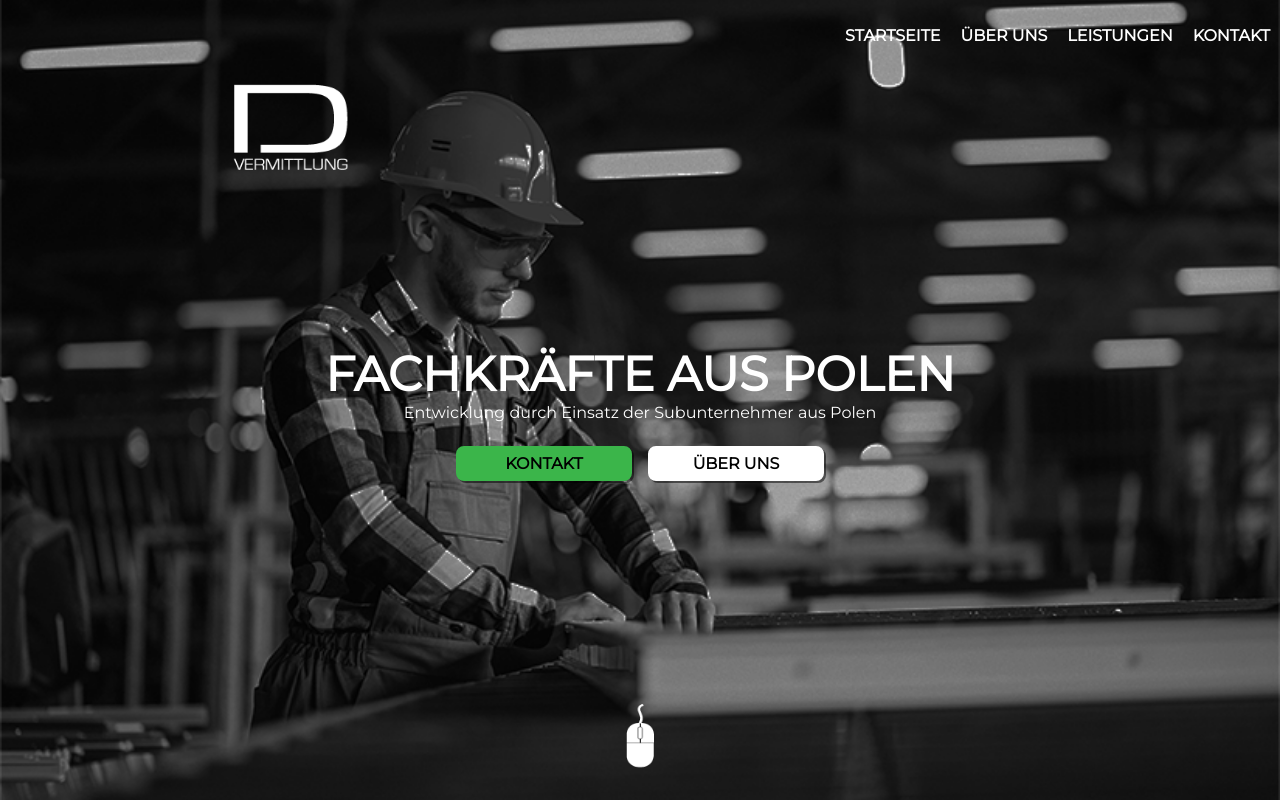
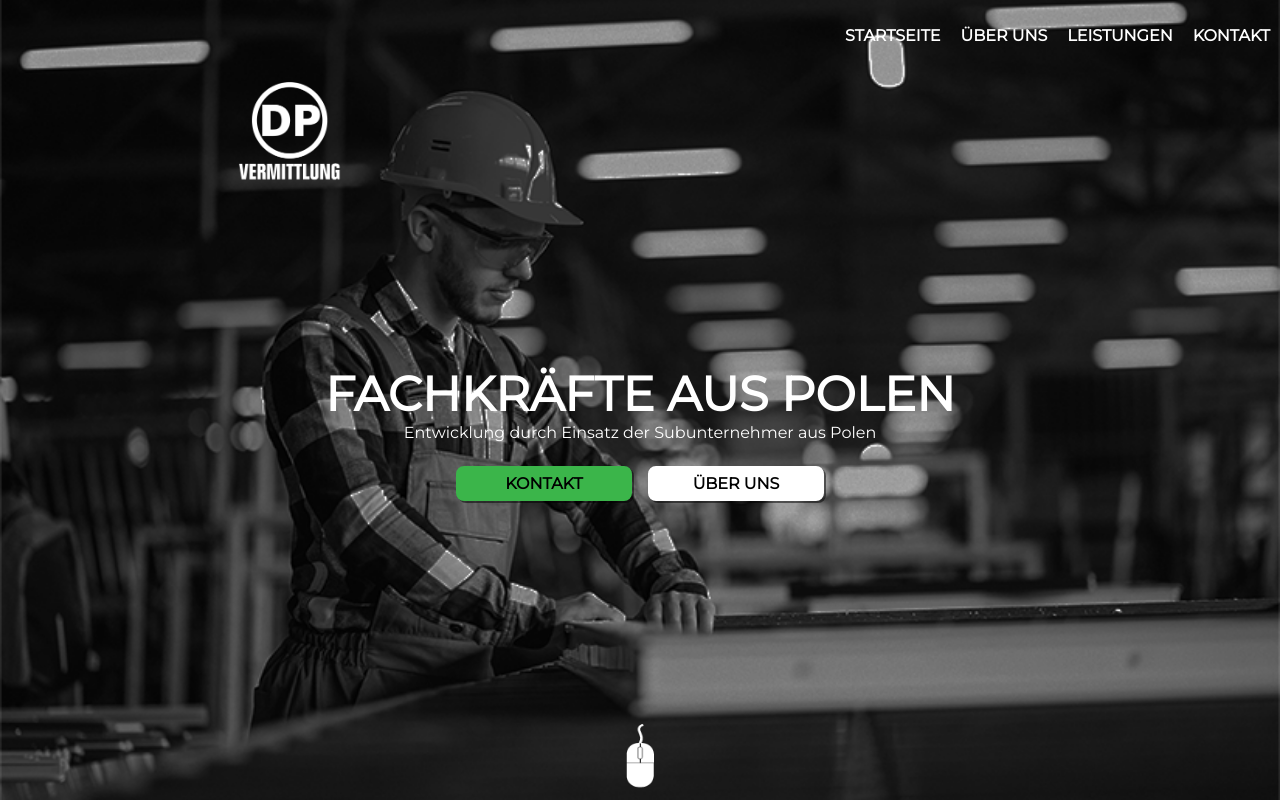
Before and after one commit to 3xoses/DPVermittlung_site, a plain HTML site: page index.html in a window 1280 px wide. Shown: the top 800 px of the page. Drawn offline with Linux system fonts and the light colour scheme.

Commit message:
add new logo

```diff
--- a/index.html
+++ b/index.html
@@ -20,7 +20,7 @@
                 <li><a href="#kontakt">Kontakt</a></li>
             </ul>
             <div class="container__header_companyInfo">
-                <img src="src/logo_biale.png"/>
+                <img src="src/DP_Logo_biale.png"/>
                 <p>FACHKRÄFTE AUS POLEN</p>
                 <p>Entwicklung durch Einsatz der Subunternehmer aus Polen</p>
             </div>
--- a/main.css
+++ b/main.css
@@ -43,7 +43,7 @@ body {
 
 .container__header_companyInfo img {
     width: 130px;
-    height: 100px;
+    height: 120px;
     padding: 0.3rem;
     margin-right: 700px;
 }
```
Also changed, not shown: src/DP_Logo_biale.png (added), src/logo_czarne.png (deleted).
